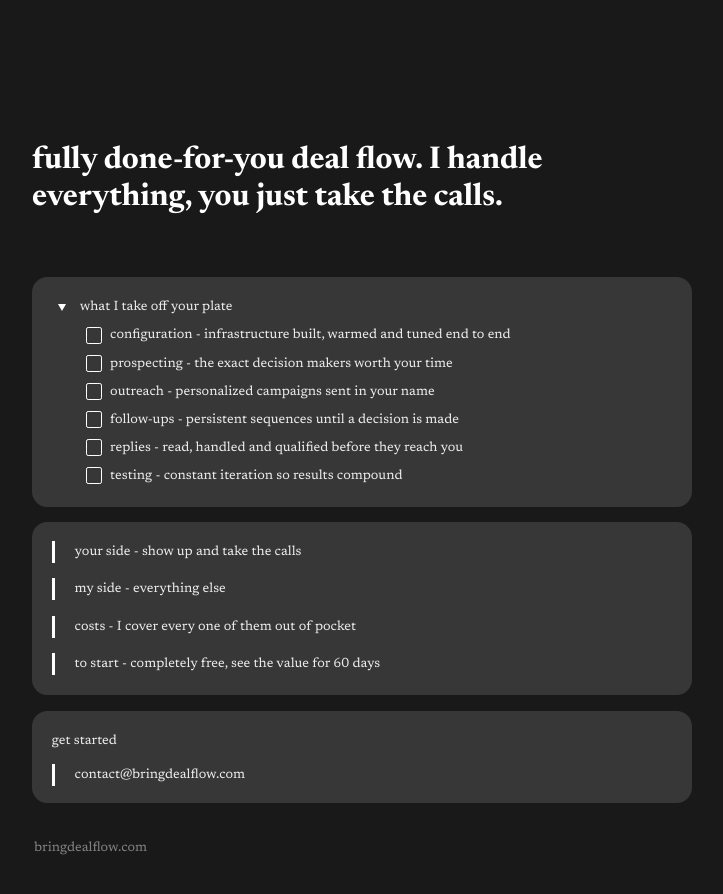
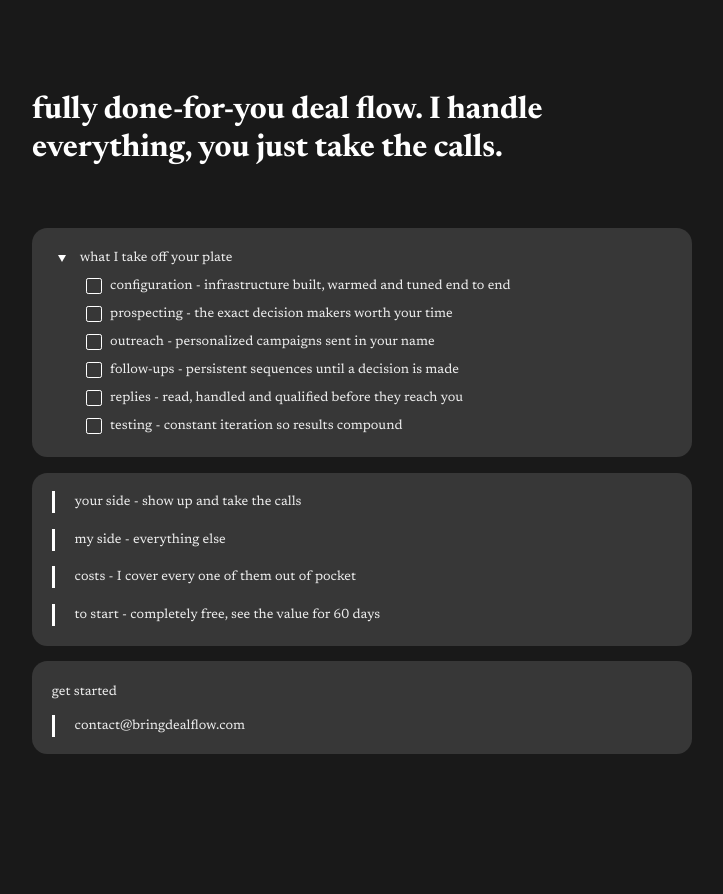
Before and after one commit to jayden8811/bringdealflow, a plain HTML site: page index.html in a window 1280 px wide. Shown: the whole page, without its empty margins (278-1001 px from the left). Drawn offline with Linux system fonts and the light colour scheme.

Commit message:
remove footer, move content up

```diff
--- a/index.html
+++ b/index.html
@@ -45,7 +45,7 @@
       width: 600px;
       max-width: 100%;
       margin: 0 auto;
-      padding: 129px 0 140px;
+      padding: 84px 0 100px;
     }
 
     h1 {
@@ -177,8 +177,6 @@
       <p class="row">get started</p>
       <p class="quote" style="margin-top: 8.5px"><a href="mailto:contact@bringdealflow.com">contact@bringdealflow.com</a></p>
     </section>
-
-    <footer>bringdealflow.com</footer>
   </main>
 </body>
 </html>
```
